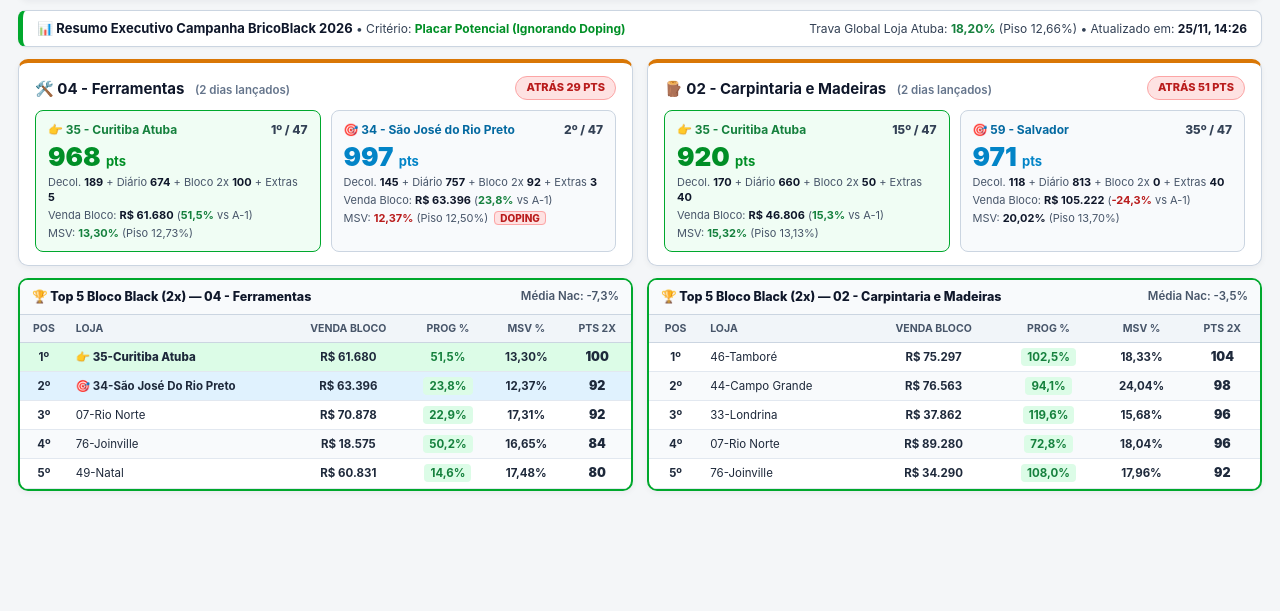
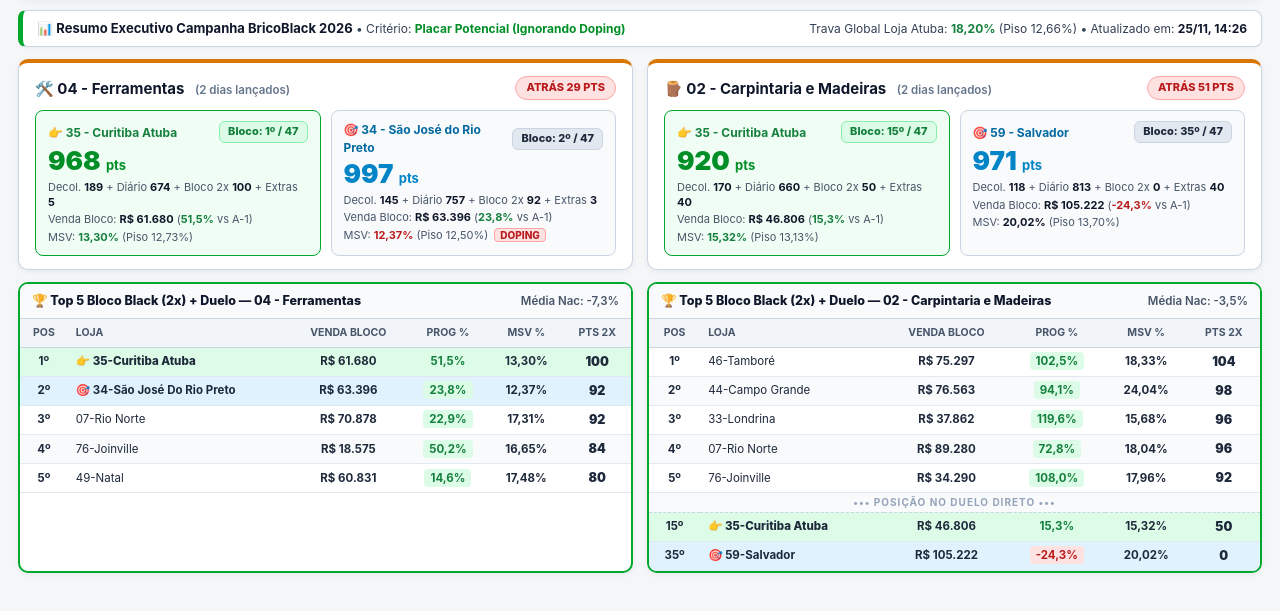
Before and after one commit to lantonoviez-commits/blocoblackatuba, a plain HTML site: page index.html in a window 1280 px wide. Both pictures are taken after a click on the button "📸 One-Page Diretoria". Shown: the part 79-690 px from the top of the page. Drawn offline with Linux system fonts and the light colour scheme.

Commit message:
Update index.html

```diff
--- a/index.html
+++ b/index.html
@@ -619,6 +619,31 @@
       padding: 2px 6px;
       border-radius: 4px;
       font-weight: 700;
+    }
+
+    .op-rank-pill {
+      background: #e2e8f0;
+      color: #1e293b;
+      padding: 2px 8px;
+      border-radius: 6px;
+      font-size: 11px;
+      font-weight: 800;
+      border: 1px solid #cbd5e1;
+      white-space: nowrap;
+    }
+    .op-box.me .op-rank-pill {
+      background: #dcfce7;
+      color: #15803d;
+      border-color: #86efac;
+    }
+    .op-mini-table tr.op-sep-row td {
+      background: #f8fafc !important;
+      color: #94a3b8 !important;
+      font-size: 10px;
+      font-weight: 700;
+      padding: 2px 8px;
+      letter-spacing: 1px;
+      border-bottom: 1px dashed #cbd5e1 !important;
     }
     .op-pill-neg {
       background: #fee2e2;
@@ -3269,9 +3294,9 @@
 
             <div class="op-vs-pair">
               <div class="op-box me">
-                <div style="display:flex; justify-content:space-between; font-size:12px;">
+                <div style="display:flex; justify-content:space-between; align-items:center; gap:6px; font-size:12px;">
                   <strong style="color:#15803d;">👉 35 - Curitiba Atuba</strong>
-                  <span style="color:#334155; font-weight:800;">${me.rank}º / 47</span>
+                  <span class="op-rank-pill">Bloco: ${me.rank}º / 47</span>
                 </div>
                 <div class="op-score-big" style="color:#008f26;">${meGrand} <span style="font-size:13px; font-weight:700;">pts</span></div>
                 <div class="op-kpi-line">
@@ -3286,9 +3311,9 @@
               </div>
 
               <div class="op-box">
-                <div style="display:flex; justify-content:space-between; font-size:12px;">
+                <div style="display:flex; justify-content:space-between; align-items:center; gap:6px; font-size:12px;">
                   <strong style="color:#0369a1;">🎯 ${duel.rivalLabel}</strong>
-                  <span style="color:#334155; font-weight:800;">${riv.rank}º / 47</span>
+                  <span class="op-rank-pill">Bloco: ${riv.rank}º / 47</span>
                 </div>
                 <div class="op-score-big" style="color:#0284c7;">${rivGrand} <span style="font-size:13px; font-weight:700;">pts</span></div>
                 <div class="op-kpi-line">
@@ -3306,7 +3331,13 @@
           </div>
         `);
 
-        const top5Rows = res.list.slice(0, 5).map(st => {
+        const top5List = res.list.slice(0, 5);
+        const top5Names = new Set(top5List.map(s => s.loja));
+        const extraStores = [me, riv]
+          .filter(s => s && !top5Names.has(s.loja))
+          .sort((a, b) => a.rank - b.rank);
+
+        const formatTableRow = (st) => {
           const isMe = st.loja === state.myStore;
           const isRiv = st.loja === duel.rivalStore;
           const isAboveAvg = st.progPct >= res.avgPct;
@@ -3320,12 +3351,18 @@
               <td style="color:#008f26; font-weight:900; font-size:12.5px;">${st.totalPts}</td>
             </tr>
           `;
-        }).join("");
+        };
+
+        let tableBodyHtml = top5List.map(formatTableRow).join("");
+        if (extraStores.length > 0) {
+          tableBodyHtml += `<tr class="op-sep-row"><td colspan="6">••• POSIÇÃO NO DUELO DIRETO •••</td></tr>`;
+          tableBodyHtml += extraStores.map(formatTableRow).join("");
+        }
 
         top5Html.push(`
           <div class="op-table-card">
             <div class="op-table-header">
-              <span>🏆 Top 5 Bloco Black (2x) — ${title}</span>
+              <span>🏆 Top 5 Bloco Black (2x) + Duelo — ${title}</span>
               <span style="color:#475569; font-weight:600; font-size:11.5px;">Média Nac: ${formatPct(res.avgPct)}</span>
             </div>
             <table class="op-mini-table">
@@ -3339,7 +3376,7 @@
                   <th>Pts 2x</th>
                 </tr>
               </thead>
-              <tbody>${top5Rows}</tbody>
+              <tbody>${tableBodyHtml}</tbody>
             </table>
           </div>
         `);
```
